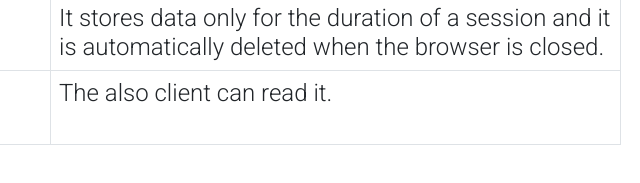
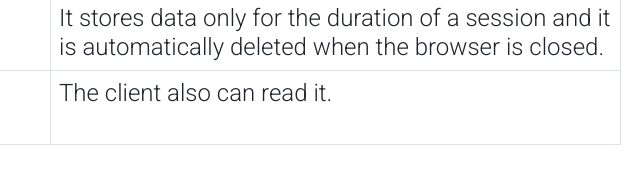
Before and after one commit to muhammadalaminwd/seventh-assignment, a plain HTML site: page index.html in a window 1280 px wide. Shown: the part 2361-2544 px from the top of the page, 611-1251 px from the left. Drawn offline with nearby package versions, Linux system fonts and the light colour scheme.

Commit message:
final-final-commit

```diff
--- a/index.html
+++ b/index.html
@@ -120,7 +120,7 @@
                           <tr >
                             <td class="fs-4 fw-light text-center" scope="row">5. Readability</td>
                             <td class="fs-4 fw-light" scope="row">The client can read it.</td>
-                            <td class="fs-4 fw-light">The also client can read it.</td>
+                            <td class="fs-4 fw-light">The client also can read it.</td>
                           </tr>
                         </tbody>
                       </table>
```
